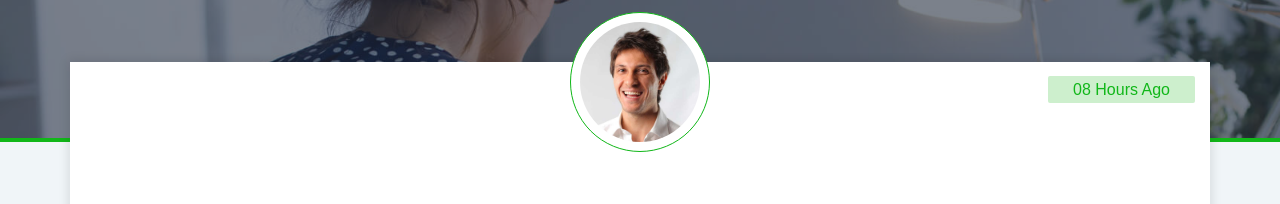
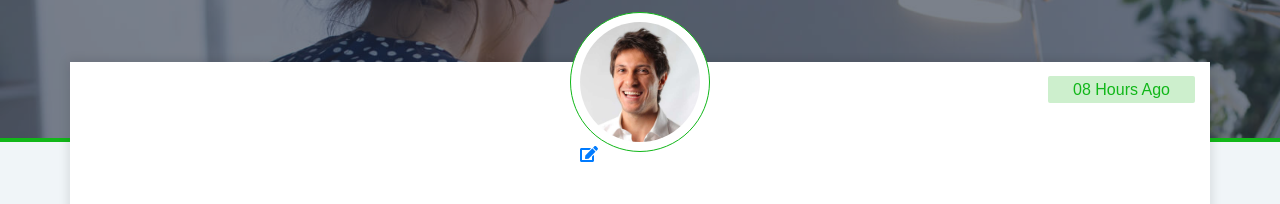
Before and after one commit to danishulhassan7/job-stock, a React (Create React App) app in the folder job-stock/: page /detailResume in a window 1280 px wide. Shown: the part 218-422 px from the top of the page. Built offline with nearby package versions, Linux system fonts and the light colour scheme.

Commit message:
Job-Stock >> Installing FontAwesome

```diff
--- a/job-stock/src/components/DetResComp.js
+++ b/job-stock/src/components/DetResComp.js
@@ -1,7 +1,8 @@
 import React from 'react';
 import { Container, Row, Col } from 'react-bootstrap';
 import 'bootstrap/dist/css/bootstrap.min.css';
-
+import { FontAwesomeIcon } from '@fortawesome/react-fontawesome'
+import { faEdit } from '@fortawesome/free-solid-svg-icons'
 
 export const DetResComp = (props) => (
     <section className="detail-desc">
@@ -9,7 +10,7 @@
             <Row className="row mrg-0">
                 <div className="detail-pic">
                     <img src={props.img} className="img" alt="client" />
-                    <a href="#" className="detail-edit" title="edit" ><i className="fa fa-pencil"></i></a>
+                    <a href="#" className="detail-edit" title="edit" ><FontAwesomeIcon icon={faEdit}/></a>
                 </div>
                 <div className="detail-status">
                     <span>{props.active}</span>
```
Also changed, not shown: 1 other file (tests, documents, lock files or other folders).
